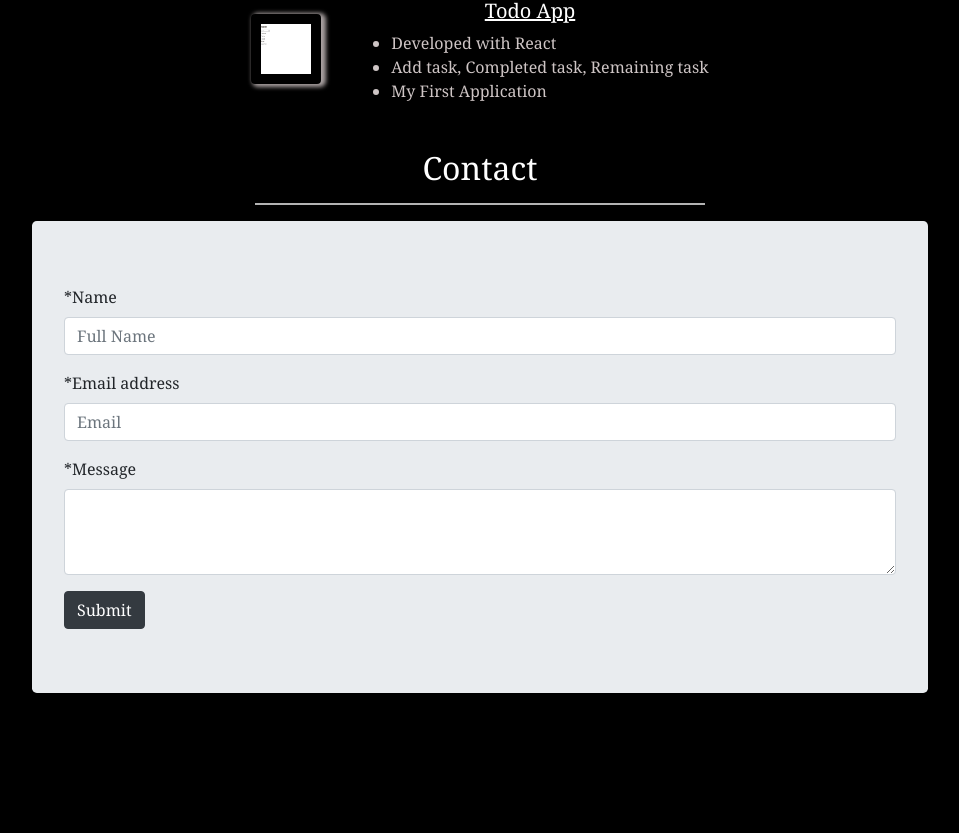
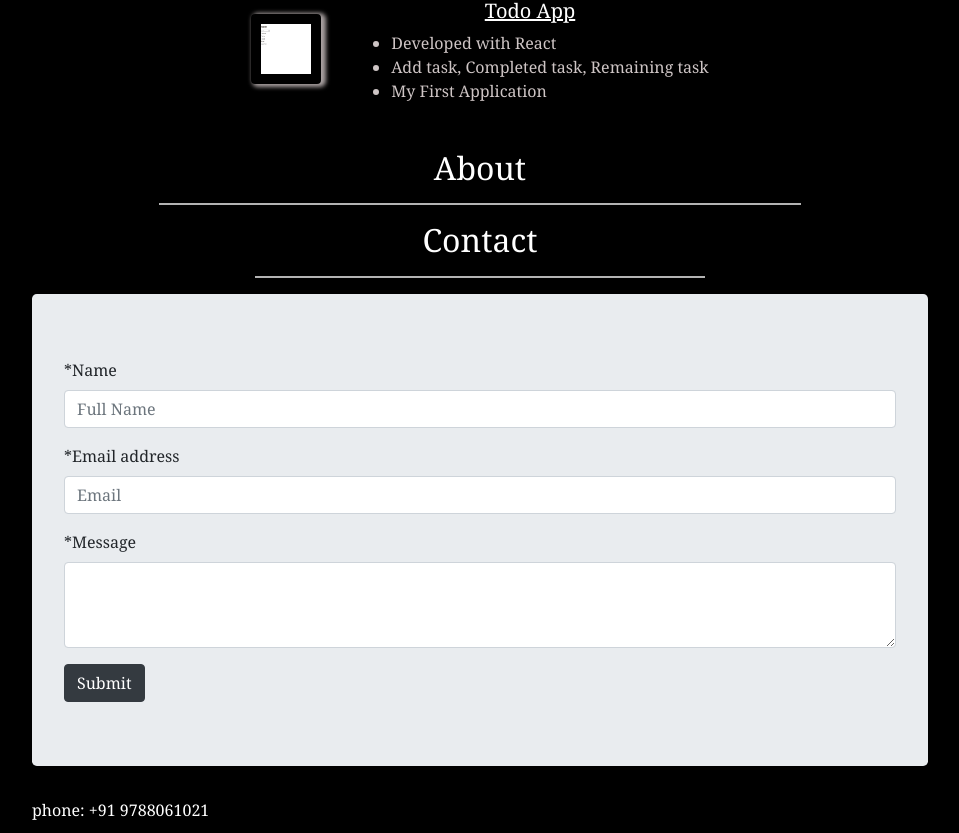
Before and after one commit to albert-felix/portfolio, a React (Create React App) app: page / in a window 1280 px wide. Shown: the part 1964-2797 px from the top of the page, without its empty margins (160-1119 px from the left). Before the commit the page ends 2689 px from the top, so only its background shows below. Built offline with nearby package versions, Linux system fonts and the light colour scheme.

Commit message:
updated contact page

```diff
--- a/src/App.js
+++ b/src/App.js
@@ -4,6 +4,7 @@ import "./styles.css";
 import Home from "./pages/home";
 import Skills from "./pages/skills";
 import Contact from "./pages/contact";
+import About from "./pages/about";
 
 export default function App() {
   return (
@@ -11,6 +12,7 @@ export default function App() {
       <Header />
       <Home />
       <Skills />
+      <About />
       <Contact />
     </div>
   );
--- a/src/components/header.js
+++ b/src/components/header.js
@@ -11,18 +11,21 @@ const Header = () => {
         <Navbar.Toggle aria-controls="basic-navbar-nav" />
         <Navbar.Collapse id="basic-navbar-nav">
           <Nav className="mr-auto">
-            <Nav.Link>
-              <Link to="home" smooth={true} duration={500}>
-                Home
-              </Link>
-            </Nav.Link>
-            <Nav.Link>
-              <Link to="profile" smooth={true} duration={500}>
-                Profile
-              </Link>
-            </Nav.Link>
-            <Nav.Link href="#pricing">About</Nav.Link>
-            <Nav.Link href="#pricing">Contact</Nav.Link>
+            <Link to="home" smooth={true} duration={500}>
+              <Nav.Link> Home </Nav.Link>
+            </Link>
+
+            <Link to="profile" smooth={true} duration={500}>
+              <Nav.Link>Profile</Nav.Link>
+            </Link>
+
+            <Link to="about" smooth={true} duration={500}>
+              <Nav.Link> About</Nav.Link>
+            </Link>
+
+            <Link to="contact" smooth={true} duration={500}>
+              <Nav.Link>Contact</Nav.Link>
+            </Link>
           </Nav>
         </Navbar.Collapse>
       </Navbar>
--- a/src/pages/about.js
+++ b/src/pages/about.js
@@ -1,11 +1,13 @@
 import React from "react";
 import "../styles/about.css";
 
-
 const About = () => {
   return (
-    <div className="about">
-      d
+    <div id="about" className="about">
+      <div className="about-title">
+        <h2>About</h2>
+        <hr />
+      </div>
     </div>
   );
 };
--- a/src/pages/contact.js
+++ b/src/pages/contact.js
@@ -20,7 +20,7 @@ const Contact = () => {
   };
 
   return (
-    <div className="contact">
+    <div id="contact" className="contact">
       <div className="contact-title">
         <h2>Contact</h2>
         <hr />
@@ -55,6 +55,15 @@ const Contact = () => {
           Submit
         </Button>
       </Jumbotron>
+      <div className="reference">
+        <p>phone: +91 9788061021</p>
+        <p>email: albertfelixleo@gmail.com</p>
+      </div>
+      <div className="social-accounts">
+        <div className="account"></div>
+        <div className="account"></div>
+        <div className="account"></div>
+      </div>
     </div>
   );
 };
--- a/src/styles/about.css
+++ b/src/styles/about.css
@@ -0,0 +1,4 @@
+.about-title {
+  color: white;
+  text-align: center;
+}
--- a/src/styles/contact.css
+++ b/src/styles/contact.css
@@ -11,3 +11,25 @@
   color: white;
   text-align: center;
 }
+
+.reference {
+  color: white;
+}
+
+.social-accounts {
+  display: flex;
+  justify-content: center;
+  align-items: center;
+}
+
+.account {
+  margin-left: 20px;
+  width: 50px;
+  height: 50px ;
+  border-radius: 25px;
+  border-style: solid;
+}
+
+.account:hover {
+  background-color: rgb(21, 221, 171);
+}
--- a/src/styles/skills.css
+++ b/src/styles/skills.css
@@ -40,8 +40,11 @@ img {
 }
 
 .project-details {
+
   margin: 30px;
 }
+
+
 
 .project-image {
   margin-top: 0;
```
